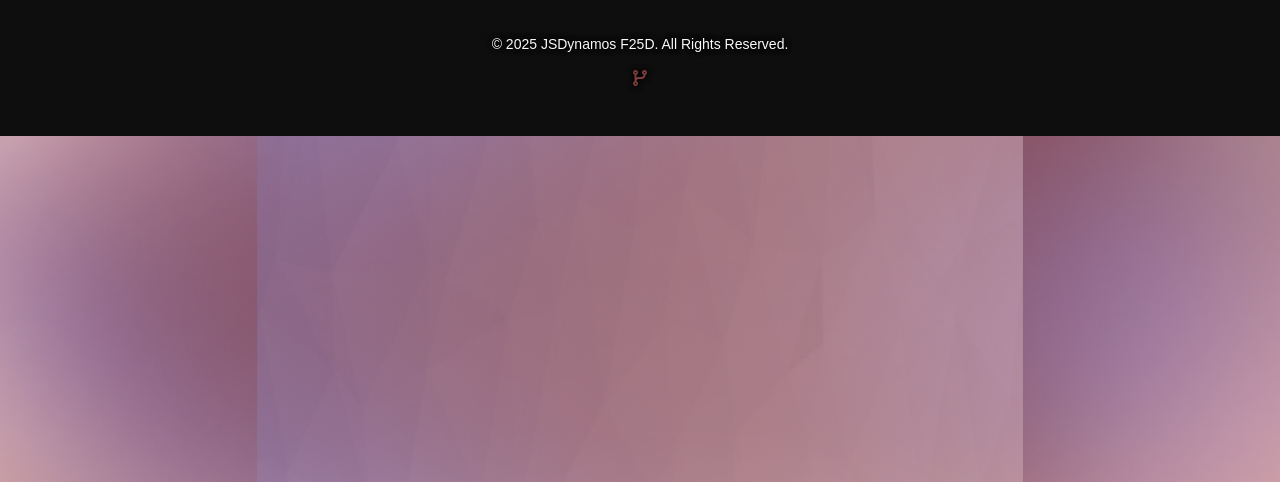
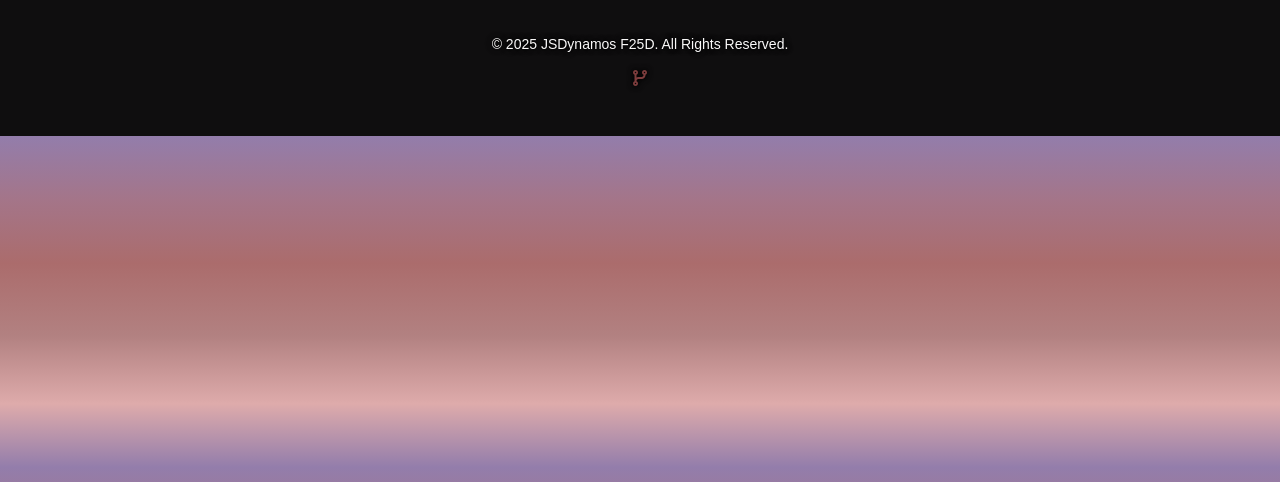
Before and after one commit to MiiikeT/jsDynamos, a plain HTML site: page index.html in a window 1280 px wide. Shown: the part 318-800 px from the top of the page. Drawn offline with Linux system fonts and the light colour scheme; no server answers.

Commit message:
bg image delete and gradient background implemented

```diff
--- a/css/style.css
+++ b/css/style.css
@@ -36,15 +36,8 @@ body {
     flex-direction: column;
     align-items: center;
     font-family: BebasNeue,  Arial, Helvetica, sans-serif;
-    background-image: url('/images/bg1.jpg');
-    background-size: cover;
-    background-position: center;
-    background-repeat: no-repeat;
-    min-height: 100vh;
-}
-
-body background-image {
-    transition: width 0.4s ease-in-out;
+    background: var(--accent-color);
+    background: linear-gradient(180deg,rgba(147, 125, 171, 1) 0%, rgba(164, 117, 137, 1) 14%, rgba(171, 108, 108, 1) 28%, rgba(178, 129, 129, 1) 44%, rgba(222, 171, 171, 1) 59%, rgba(147, 125, 171, 1) 73%, rgba(164, 117, 137, 1) 88%, rgba(125, 61, 61, 1) 100%);
 }
 
 h1 {
```
Also changed, not shown: images/bg1.jpg (deleted).
